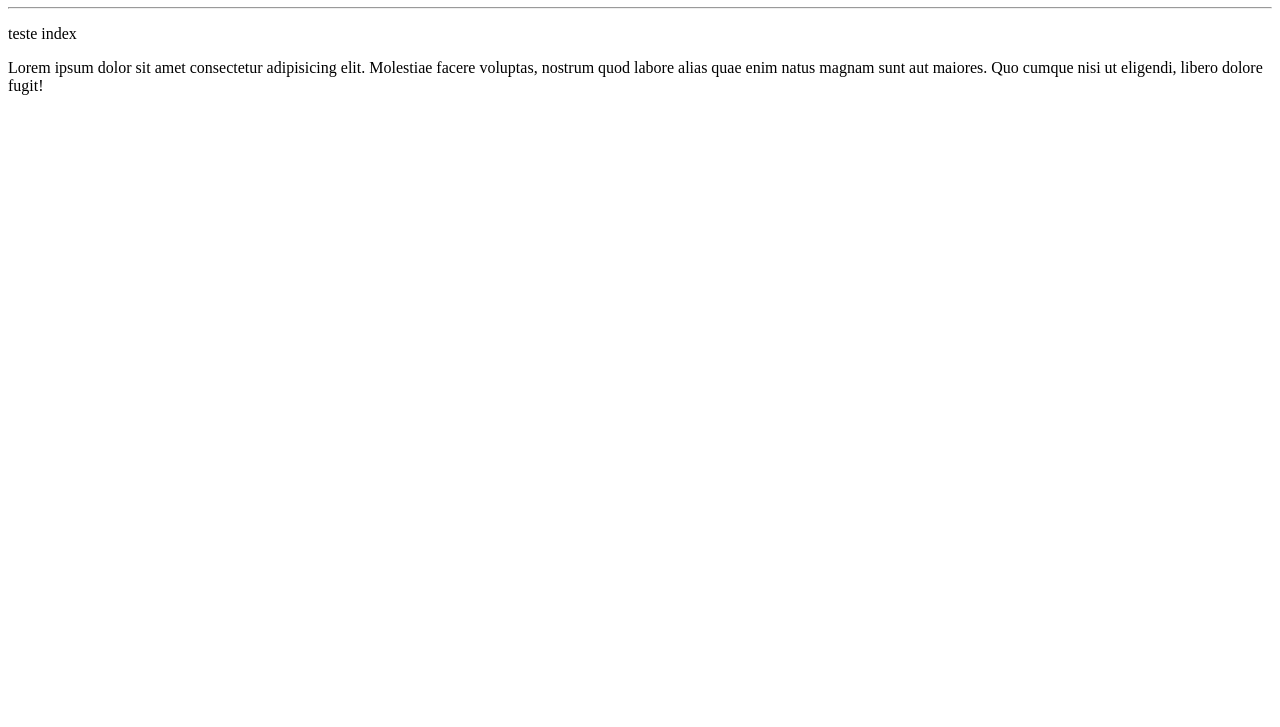
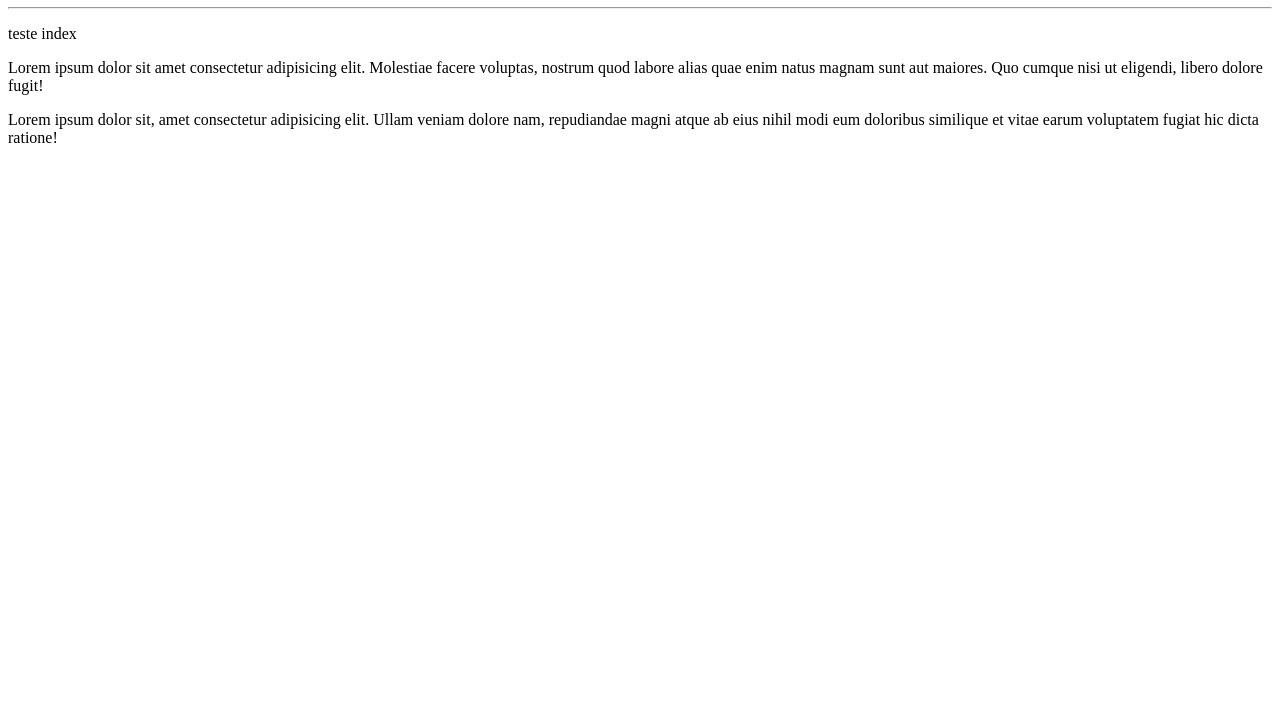
Before and after one commit to canzibigal1978/ola-mundo, a plain HTML site: page index.html in a window 1280 px wide. Shown: the part 73-800 px from the top of the page. Drawn offline with Linux system fonts and the light colour scheme.

Commit message:
Update index.html
atualizei index

```diff
--- a/index.html
+++ b/index.html
@@ -11,5 +11,7 @@
     <hr>
     <p>teste index</p>
     <p>Lorem ipsum dolor sit amet consectetur adipisicing elit. Molestiae facere voluptas, nostrum quod labore alias quae enim natus magnam sunt aut maiores. Quo cumque nisi ut eligendi, libero dolore fugit!</p>
+    <p>Lorem ipsum dolor sit, amet consectetur adipisicing elit. Ullam veniam dolore nam, repudiandae magni atque ab eius nihil modi eum doloribus similique et vitae earum voluptatem fugiat hic dicta ratione!
+    </p>
 </body>
 </html>
```
